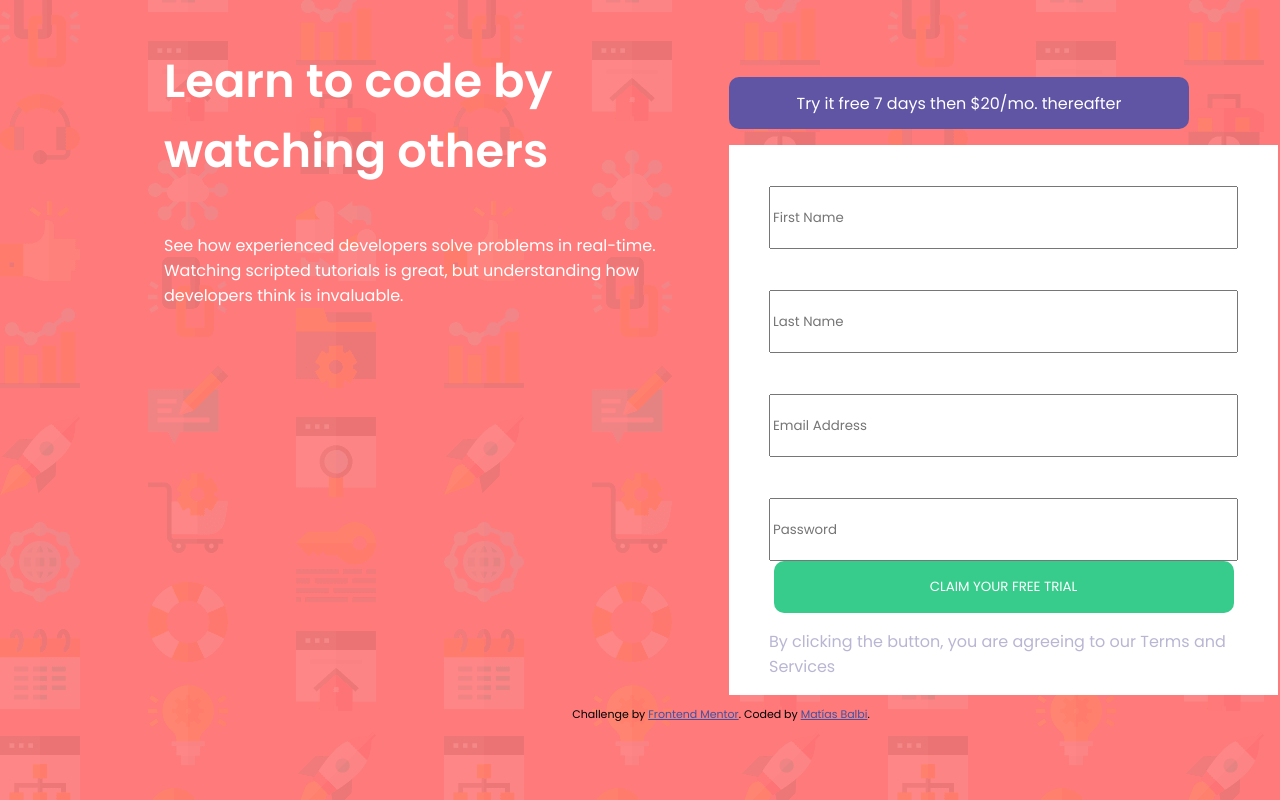
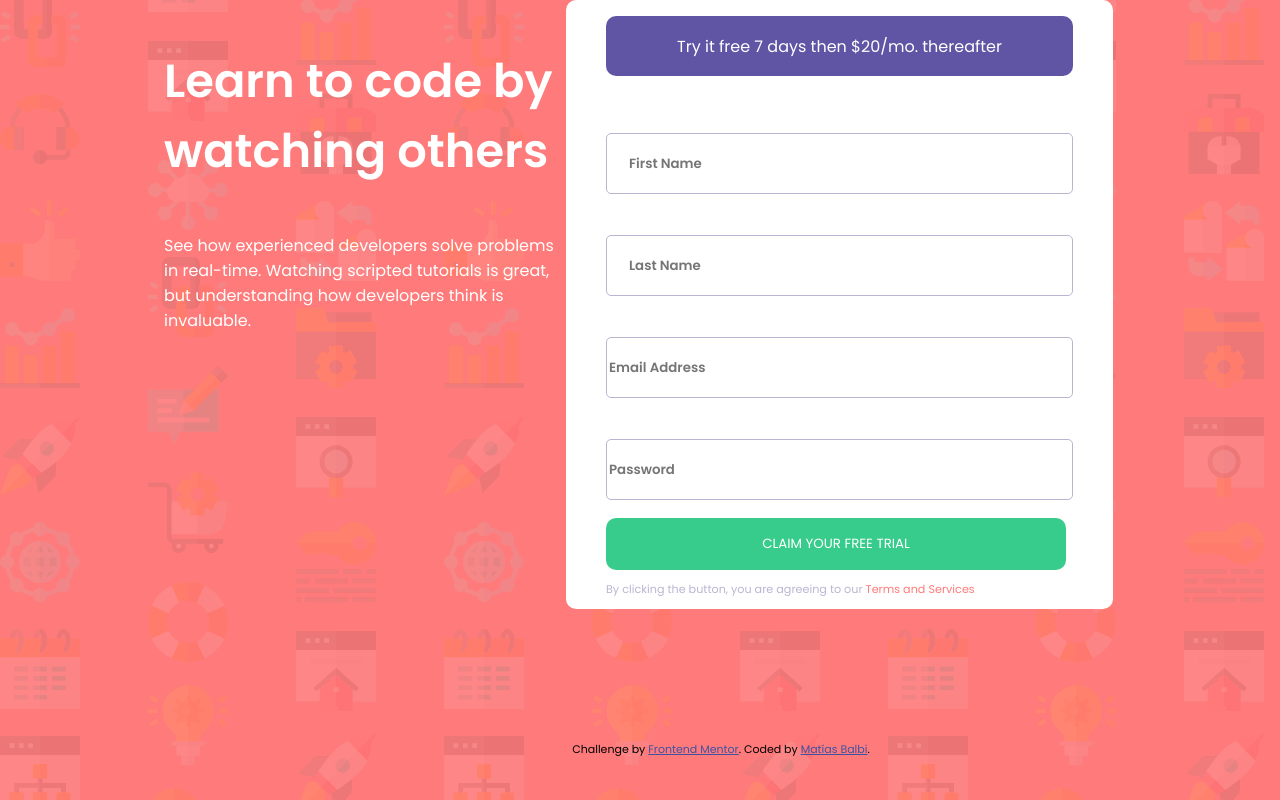
Before and after one commit to MatiBalbiDev/SignupComponent, a plain HTML site: page index.html in a window 1280 px wide. Drawn offline with Linux system fonts and the light colour scheme.

Commit message:
Cambios de estilos para el contenedor del form

```diff
--- a/index.html
+++ b/index.html
@@ -32,17 +32,17 @@
           invaluable.
         </p>
       </section>
-      <section class="form">
+      <section class="infoComponent">
         <p class="ofert">Try it free 7 days then $20/mo. thereafter</p>
         <form action="#">
-          <input type="text" placeholder="First Name" />
-          <input type="text" placeholder="Last Name" />
+          <input class="nose" type="text" placeholder="First Name" />
+          <input class="nose" type="text" placeholder="Last Name" />
           <input type="text" placeholder="Email Address" />
           <input type="text" placeholder="Password" />
           <button class="submitInfo">Claim your free trial</button>
           <p class="message">
             By clicking the button, you are agreeing to our
-            <span class="terms&Services">Terms and Services</span>
+            <span class="message__services">Terms and Services</span>
           </p>
         </form>
       </section>
--- a/styles.css
+++ b/styles.css
@@ -25,27 +25,45 @@ body {
   font-size: 2.9rem;
 }
 
-form {
+.infoComponent {
   background-color: #fff;
-  display: flex;
+  margin-bottom: 121px;
+  margin-right: 165px;
+  width: 540px;
+  min-height: 475px;
   flex-direction: column;
   justify-content: space-between;
   align-items: center;
   padding: 0 40px 0 40px;
+  border-radius: 10px;
+  -webkit-border-radius: 10px;
+  -moz-border-radius: 10px;
+  -ms-border-radius: 10px;
+  -o-border-radius: 10px;
 }
 
 input {
   height: 57px;
   width: 461px;
   margin-top: 41px;
+  border-radius: 5px;
+  -webkit-border-radius: 5px;
+  -moz-border-radius: 5px;
+  -ms-border-radius: 5px;
+  -o-border-radius: 5px;
+  border: 1px solid hsl(246, 25%, 77%);
+  font-weight: 600;
+  outline-color: hsl(249, 10%, 26%);
+}
+
+.nose::placeholder {
+  text-indent: 20px;
 }
 
 .ofert {
   background-color: hsl(248, 32%, 49%);
   color: #fff;
-  height: 52px;
-  width: 460px;
-  margin-top: 77px;
+  height: 60px;
   display: flex;
   align-items: center;
   justify-content: center;
@@ -57,6 +75,7 @@ input {
 }
 
 .submitInfo {
+  margin-top: 18px;
   background-color: hsl(154, 59%, 51%);
   color: #fff;
   height: 52px;
@@ -73,9 +92,10 @@ input {
 
 .message {
   color: hsl(246, 25%, 77%);
+  font-size: 0.7rem;
 }
 
-.terms&Services {
+.message__services {
   color: hsl(0, 100%, 74%);
 }
 
```
